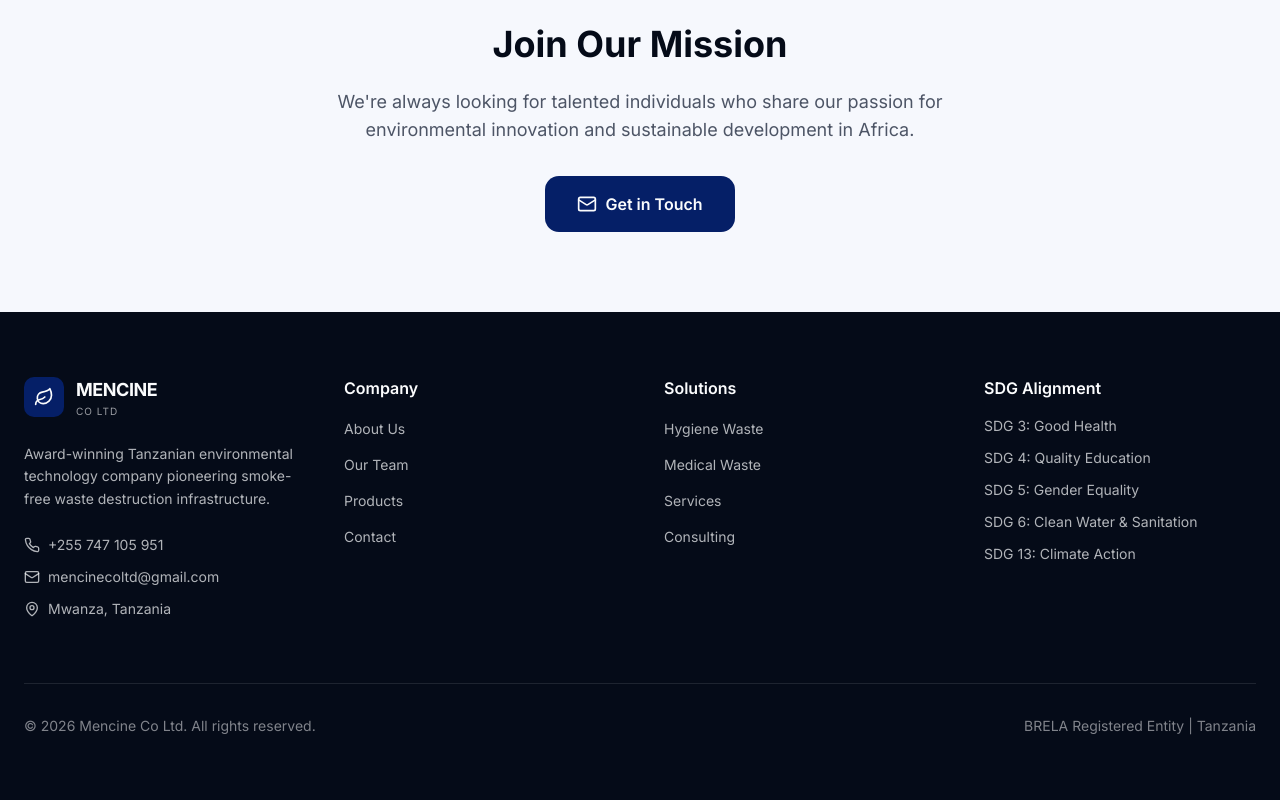
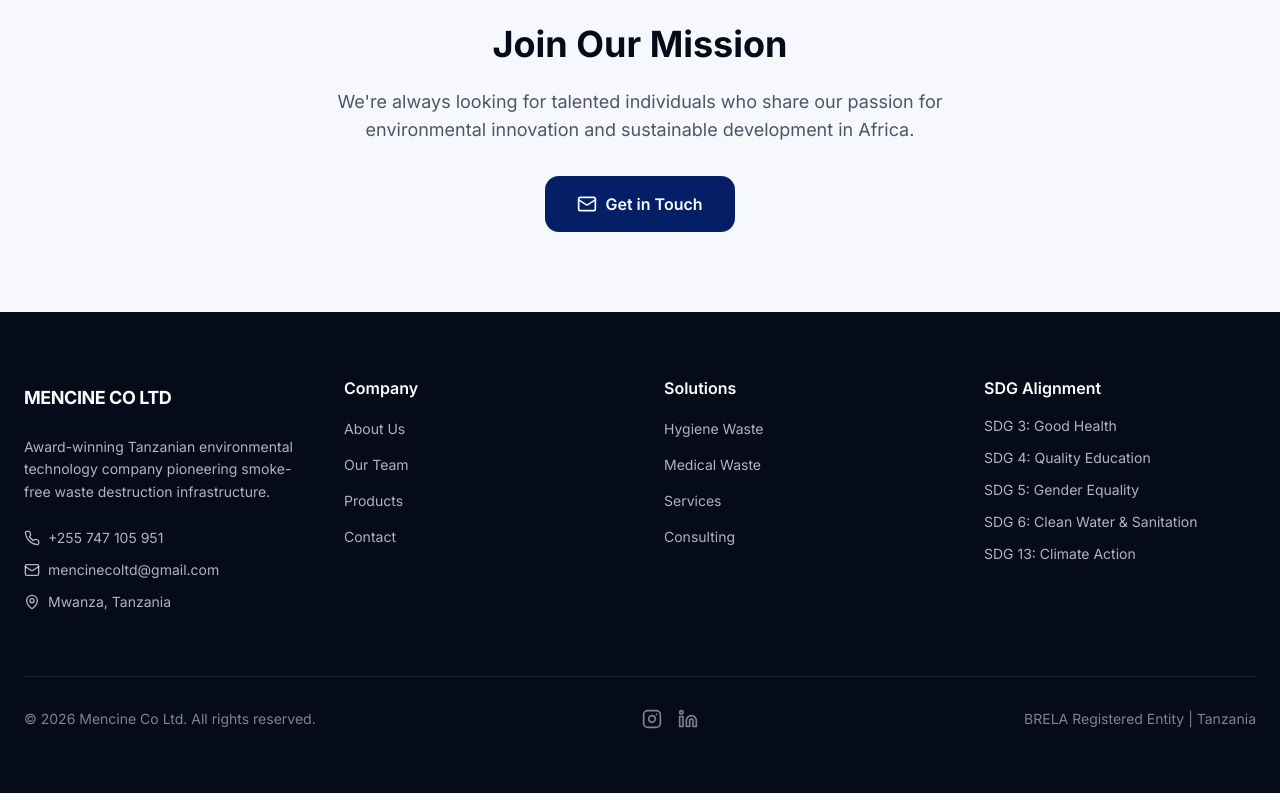
Before and after one commit to torie28/mencine, a Next.js app: page /team in a window 1280 px wide. Shown: the part 1664-2464 px from the top of the page. Built offline with nearby package versions, Linux system fonts and the light colour scheme; a web font is replaced by a local one.

Commit message:
implementing social media and footer editing

```diff
--- a/components/footer.tsx
+++ b/components/footer.tsx
@@ -1,5 +1,6 @@
 import Link from "next/link"
-import { Leaf, Mail, Phone, MapPin } from "lucide-react"
+import Image from "next/image"
+import { Mail, Phone, MapPin, Instagram, Linkedin } from "lucide-react"
 
 const footerLinks = {
   company: [
@@ -31,13 +32,17 @@ export function Footer() {
           {/* Brand */}
           <div className="lg:col-span-1">
             <Link href="/" className="flex items-center gap-3 mb-6">
-              <div className="w-10 h-10 bg-primary rounded-lg flex items-center justify-center">
-                <Leaf className="w-5 h-5 text-primary-foreground" />
-              </div>
-              <div className="flex flex-col">
-                <span className="text-lg font-bold tracking-tight text-background">MENCINE</span>
-                <span className="text-[10px] text-background/60 tracking-widest uppercase">CO LTD</span>
-              </div>
+                {/*<div className="relative w-50 h-40 shrink-0">
+                  <Image
+                    src="/images/WIKI%20CLUB%20LOGO%20(5).png"
+                    alt="Mencine logo"
+                    fill
+                    className="object-contain"
+                  />
+                </div>*/}
+                <div className="flex flex-col mt-2">
+                  <span className="text-lg font-bold tracking-tight text-background">MENCINE CO LTD</span>
+                  </div>
             </Link>
             <p className="text-background/70 text-sm leading-relaxed mb-6">
               Award-winning Tanzanian environmental technology company pioneering smoke-free waste destruction infrastructure.
@@ -111,9 +116,30 @@ export function Footer() {
             <p className="text-sm text-background/50">
               &copy; {new Date().getFullYear()} Mencine Co Ltd. All rights reserved.
             </p>
+            <div className="flex items-center gap-4">
+              <a
+                href="https://www.instagram.com/mencine_co_ltd/"
+                target="_blank"
+                rel="noopener noreferrer"
+                aria-label="Instagram"
+                className="text-background/50 hover:text-background transition-colors"
+              >
+                <Instagram className="h-5 w-5" />
+              </a>
+              <a
+                href="https://www.linkedin.com/in/tarsila-mellita-a1a316212/?originalSubdomain=tz"
+                target="_blank"
+                rel="noopener noreferrer"
+                aria-label="LinkedIn"
+                className="text-background/50 hover:text-background transition-colors"
+              >
+                <Linkedin className="h-5 w-5" />
+              </a>
+            </div>
             <p className="text-sm text-background/50">
               BRELA Registered Entity | Tanzania
             </p>
+
           </div>
         </div>
       </div>
--- a/components/home/cta-section.tsx
+++ b/components/home/cta-section.tsx
@@ -23,7 +23,7 @@ export function CTASection() {
                   <ArrowRight className="w-4 h-4" />
                 </Link>
               </Button>
-              <Button asChild size="lg" variant="outline" className="border-primary-foreground/30 text-primary-foreground hover:bg-primary-foreground/10 gap-2">
+              <Button asChild size="lg" variant="secondary" className="gap-2">
                 <Link href="/products">
                   View Products
                 </Link>
--- a/components/navigation.tsx
+++ b/components/navigation.tsx
@@ -36,11 +36,11 @@ export function Navigation() {
             </div>
             <div className="flex flex-col">
               <span className="text-lg font-bold tracking-tight text-foreground">
-                MENCINE
+                MENCINE CO LTD
               </span>
-              <span className="text-[10px] text-muted-foreground tracking-widest uppercase">
+              {/*<span className="text-[10px] text-muted-foreground tracking-widest uppercase">
                 CO LTD
-              </span>
+              </span>*/}
             </div>
           </Link>
 
```
